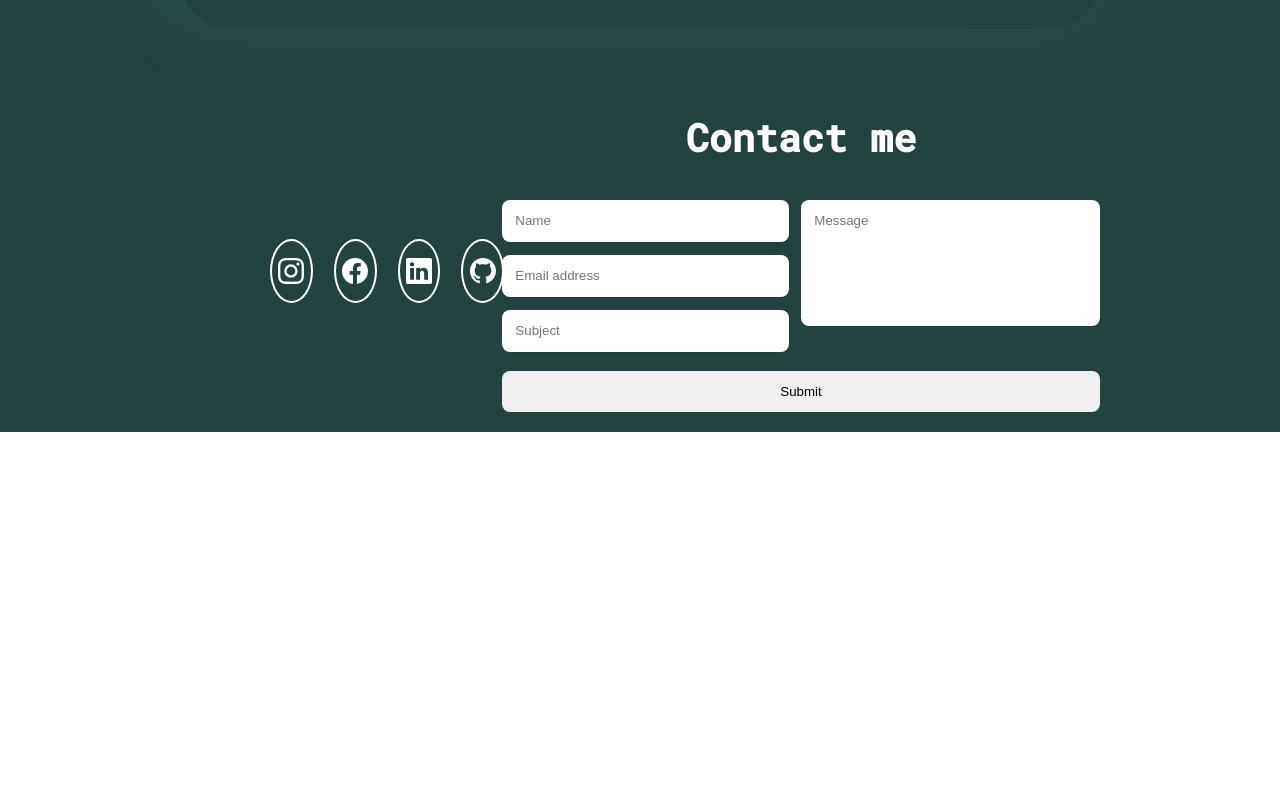
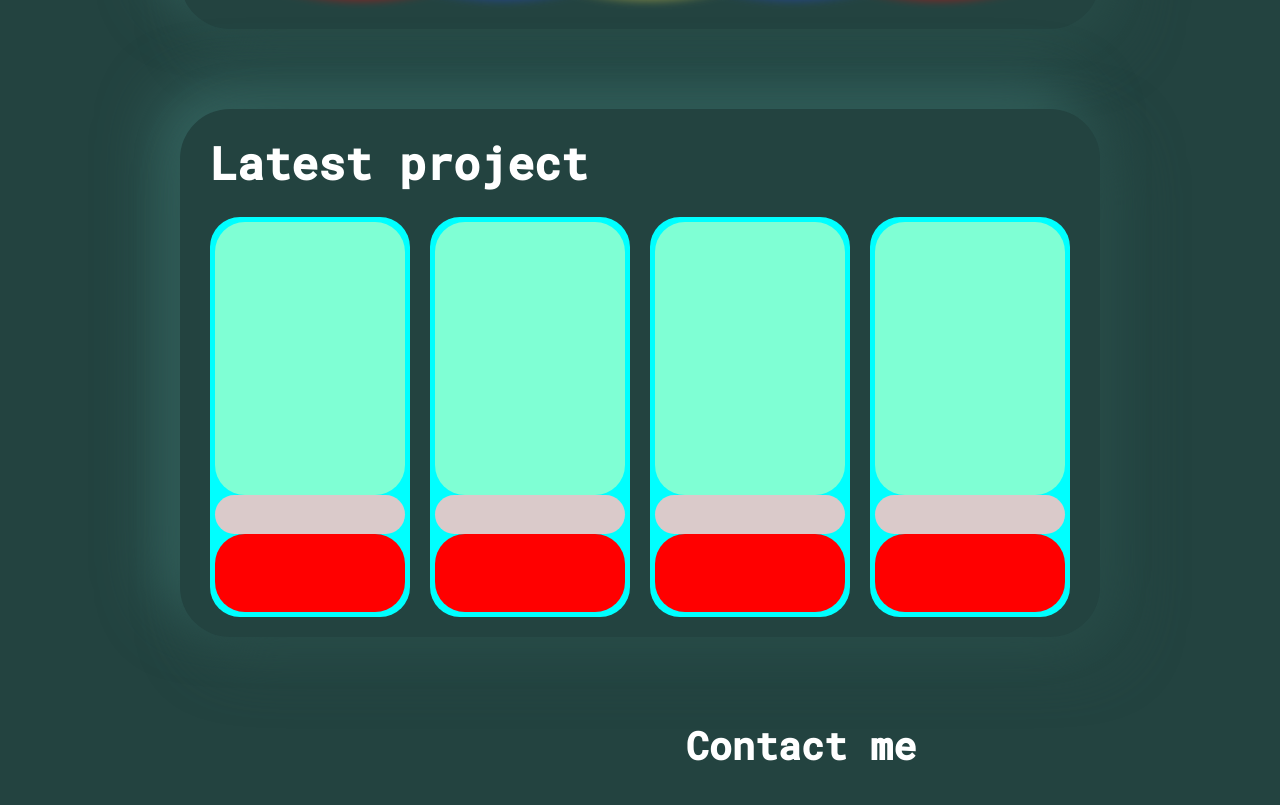
Before and after one commit to ThachHuynhIT/zone_portfolio, a React (Create React App) app: page / in a window 1280 px wide. Shown: the part 1651-2456 px from the top of the page. Before the commit the page ends 2083 px from the top, so only its background shows below. Built offline with nearby package versions, Linux system fonts and the light colour scheme.

Commit message:
card project

```diff
--- a/src/component/Contact/index.js
+++ b/src/component/Contact/index.js
@@ -2,7 +2,7 @@ import styles from "./Contact.module.scss";
 import classNames from "classnames/bind";
 import { BsInstagram, BsFacebook, BsLinkedin, BsGithub } from "react-icons/bs";
 
-import FormContact from "../FormContact";
+import FormContact from "../ContactForm";
 
 let cx = classNames.bind(styles);
 
--- /dev/null
+++ b/src/component/ProjectCard/CardProject.module.scss
@@ -0,0 +1,31 @@
+#card_pj {
+    display: flex;
+    width: 300px;
+    height: 400px;
+    flex-direction: column;
+    margin: 0px 10px 10px 10px;
+    padding: 5px;
+    background-color: aqua;
+    border-radius: 30px;
+}
+
+#card_pj .card_img {
+    background-color: aquamarine;
+    border-radius: 30px;
+
+    height: 70%;
+}
+
+#card_pj .card_header {
+    background-color: rgb(218, 202, 202);
+    border-radius: 30px;
+
+    height: 10%;
+}
+
+#card_pj .card_content {
+    background-color: rgb(255, 0, 0);
+    border-radius: 30px;
+
+    height: 20%;
+}
--- /dev/null
+++ b/src/component/ProjectCard/index.js
@@ -0,0 +1,16 @@
+import classNames from "classnames/bind";
+import styles from "./CardProject.module.scss";
+
+let cx = classNames.bind(styles);
+
+function CardProject(props) {
+  return (
+    <div id={cx("card_pj")}>
+      <div className={cx("card_img")}>{props.imgUrl}</div>
+      <div className={cx("card_header")}>{props.header}</div>
+      <div className={cx("card_content")}>{props.content}</div>
+    </div>
+  );
+}
+
+export default CardProject;
--- /dev/null
+++ b/src/component/ProjectLatest/ProjectLatest.module.scss
@@ -0,0 +1,14 @@
+#project_latest {
+
+    margin-top: 10vh;
+    padding: 10px 20px;
+    min-height: 35vh;
+    border-radius: 50px;
+    background: #234340;
+    box-shadow: 20px 20px 60px #274a46,
+        -20px -20px 60px #366762;
+}
+
+.project_card {
+    display: flex;
+}
--- /dev/null
+++ b/src/component/ProjectLatest/index.js
@@ -0,0 +1,22 @@
+import styles from "./ProjectLatest.module.scss";
+import classNames from "classnames/bind";
+import CardProject from "../ProjectCard";
+import TitleSection from "../TitleSection";
+
+let cx = classNames.bind(styles);
+
+function ProjectLatest() {
+  return (
+    <div id={cx("project_latest")}>
+      <TitleSection content="Latest project"></TitleSection>
+      <div className={cx("project_card")}>
+        <CardProject img=""></CardProject>
+        <CardProject></CardProject>
+        <CardProject></CardProject>
+        <CardProject></CardProject>
+      </div>
+    </div>
+  );
+}
+
+export default ProjectLatest;
--- a/src/component/TitleSection/TitleSection.module.scss
+++ b/src/component/TitleSection/TitleSection.module.scss
@@ -1,6 +1,8 @@
 #title_section {
-    display: grid;
+    // display: flex;
+    // width: 100%;
     font-size: 45px;
     font-weight: 600;
     padding: 10px 10px;
+    margin-bottom: 10px;
 }
--- a/src/pages/homePage.js
+++ b/src/pages/homePage.js
@@ -3,6 +3,7 @@ import Sidebar from "../component/SideBar";
 import AboutMe from "../component/AboutMe";
 import Technology from "../component/Technology";
 import Contact from "../component/Contact";
+import ProjectLatest from "../component/ProjectLatest";
 
 function HomePage() {
   return (
@@ -12,6 +13,7 @@ function HomePage() {
         <Sidebar></Sidebar>
         <AboutMe></AboutMe>
         <Technology></Technology>
+        <ProjectLatest></ProjectLatest>
         <Contact></Contact>
       </div>
     </>
```
Also changed, not shown: src/component/ContactForm/FormContact.module.scss (renamed from src/component/FormContact/FormContact.module.scss), src/component/ContactForm/index.js (renamed from src/component/FormContact/index.js).
